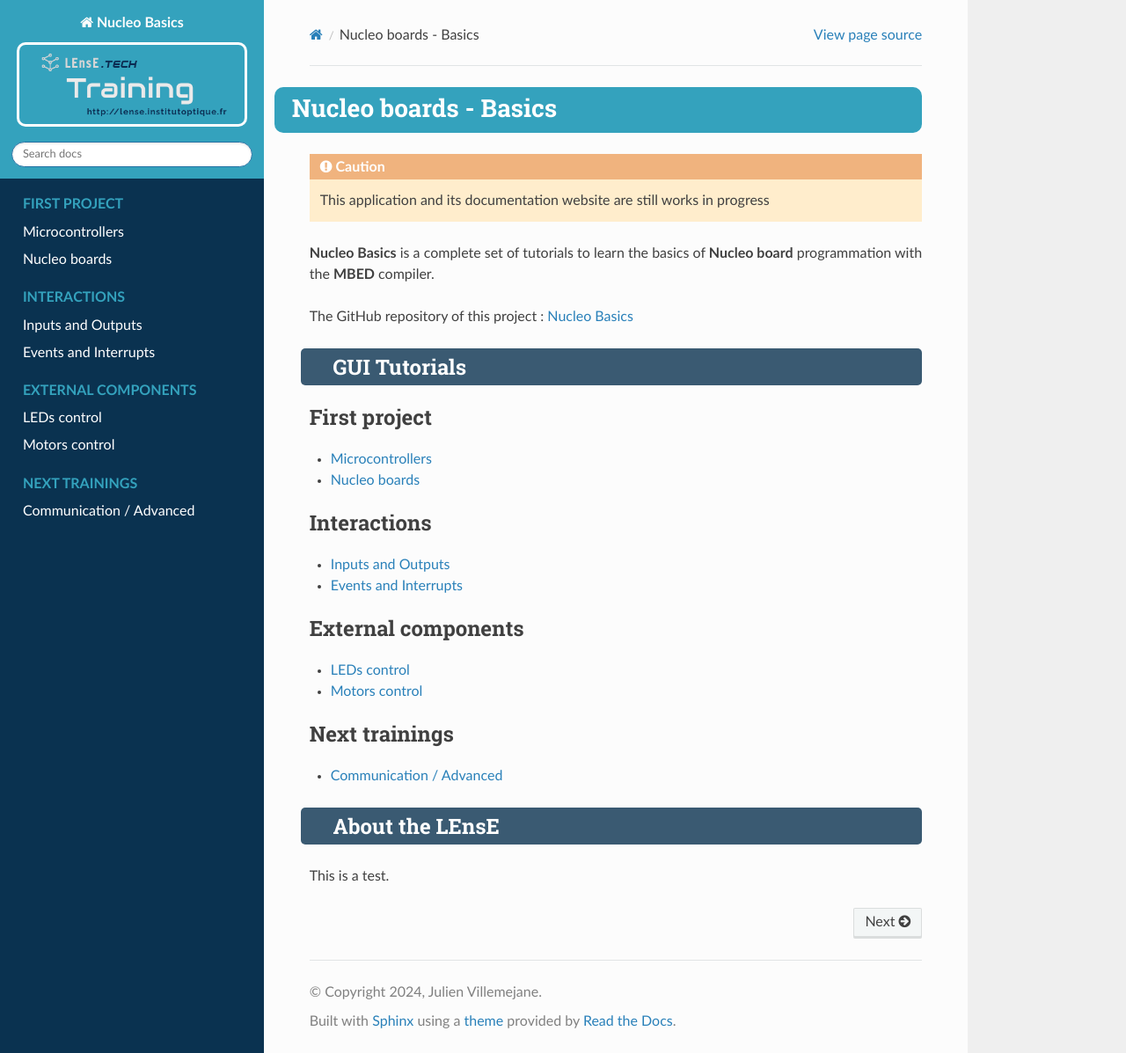
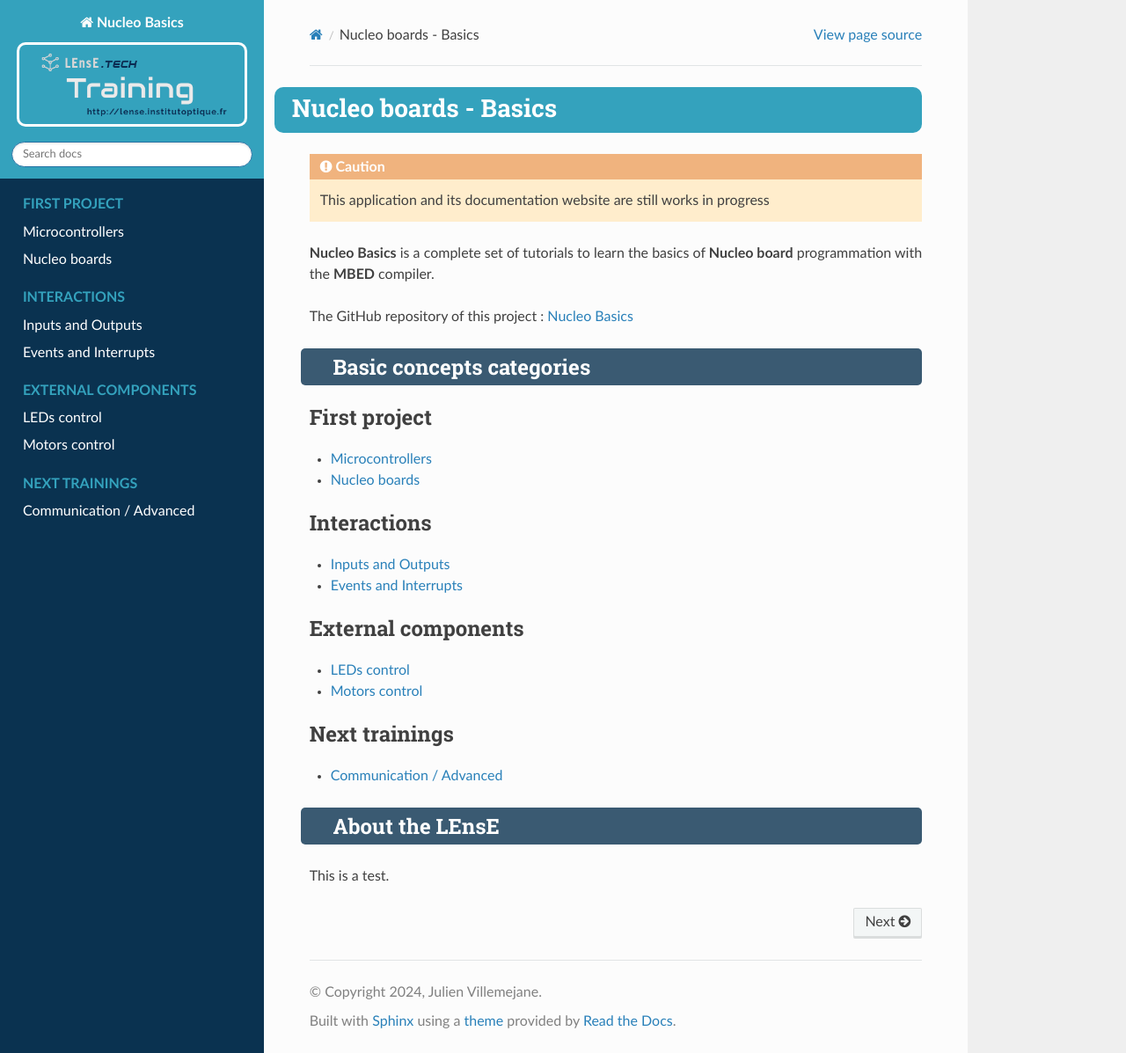
Before and after one commit to IOGS-LEnsE-training/nucleo-basics, a Sphinx documentation site: the page built from docs/source/index.rst, in a window 1280 px wide and 1197 px high. Shown: the whole window at 88% size. Built offline with Sphinx 7.4.7 and the Read the Docs theme 2.0.0, drawn with Linux system fonts in a browser that asks for light colours; pages that are not in the unit, such as notebooks, are missing from menus.

Commit message:
Update index.rst

```diff
--- a/docs/source/index.rst
+++ b/docs/source/index.rst
@@ -14,8 +14,8 @@ Nucleo boards - Basics
 The GitHub repository of this project : `Nucleo Basics <https://github.com/IOGS-LEnsE-training/nucleo-basics>`_
 
 
-GUI Tutorials
-*************
+Basic concepts categories
+*************************
 
 .. toctree::
    :maxdepth: 1
```
